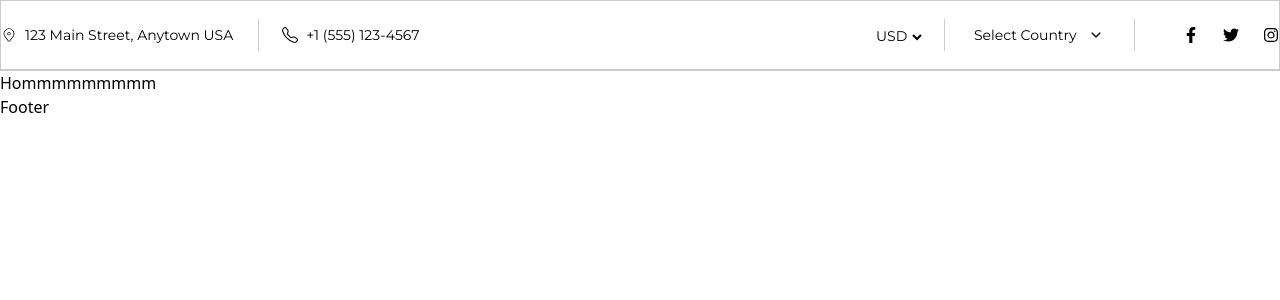
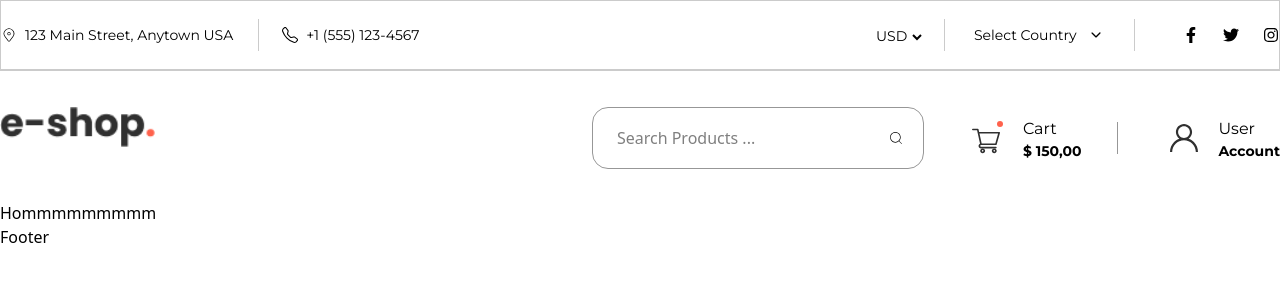
Before and after one commit to shadafhossain01/E-shop, a React (Vite) app: page / in a window 1280 px wide. Shown: the top 300 px of the page. Built offline with nearby package versions, Linux system fonts and the light colour scheme.

Commit message:
Middle Header Done

```diff
--- a/src/components/header/Header.jsx
+++ b/src/components/header/Header.jsx
@@ -1,10 +1,12 @@
 import React from 'react'
 import TopHeader from './TopHeader'
+import MiddleHeader from './MiddleHeader'
 
 const Header = () => {
   return (
     <>
       <TopHeader/>
+      <MiddleHeader/>
     </>
   )
 }
--- a/src/components/header/MiddleHeader.jsx
+++ b/src/components/header/MiddleHeader.jsx
@@ -0,0 +1,48 @@
+import React from "react";
+import Container from "../commonLayout/Container"
+import { CiSearch } from "react-icons/ci";
+import  Cart from "../../svg/Cart"
+import UserIcon from "../../svg/UserIcon"
+
+const MiddleHeader = () => {
+  return (
+    <Container>
+      <div className="flex justify-between pt-9 pb-8">
+        <img src="images/logo.png" className="h-[40px]" />
+        <div className="flex items-center justify-between">
+          {/* Input Box */}
+          <div className="relative flex items-center mr-12">
+            <input
+              placeholder="Search Products ..."
+              type="text"
+              className="w-[332px] py-[18px] px-6 border-[1px] border-[#979797] rounded-2xl"
+            />
+            <CiSearch className="absolute right-5" />
+          </div>
+          {/* Cart Box */}
+          <div className="flex items-center gap-5 mr-[89px] relative after:absolute after:w-[1px] after:h-8 after:bg-[#979797] after:left-[145px]">
+            <div>
+              <Cart />
+            </div>
+            <div>
+              <span className="font-[Montserrat] text-[16px]">Cart</span>
+              <p className="font-[Montserrat] font-bold text-sm">$ 150,00</p>
+            </div>
+          </div>
+          {/* user Box */}
+          <div className="flex items-center gap-5">
+            <div>
+              <UserIcon />
+            </div>
+            <div>
+              <span className="font-[Montserrat] text-[16px]">User</span>
+              <p className="font-[Montserrat] font-bold text-sm">Account</p>
+            </div>
+          </div>
+        </div>
+      </div>
+    </Container>
+  );
+};
+
+export default MiddleHeader;
--- /dev/null
+++ b/src/svg/Cart.jsx
@@ -0,0 +1,31 @@
+import React from "react";
+
+const Cart = () => {
+  return (
+    <>
+      <svg
+        width="31"
+        height="34"
+        viewBox="0 0 31 34"
+        fill="none"
+        xmlns="http://www.w3.org/2000/svg"
+      >
+        <path
+          d="M9.0213 24.1018H9.02258C9.02365 24.1018 9.02471 24.1016 9.02578 24.1016H23.8984C24.2646 24.1016 24.5865 23.8587 24.6871 23.5066L27.9684 12.0222C28.0391 11.7747 27.9895 11.5085 27.8346 11.303C27.6795 11.0975 27.4371 10.9766 27.1797 10.9766H7.12945L6.54306 8.33768C6.45953 7.96234 6.12671 7.69531 5.74218 7.69531H0.820312C0.367218 7.69531 0 8.06253 0 8.51562C0 8.96872 0.367218 9.33594 0.820312 9.33594H5.08423C5.18805 9.80356 7.89038 21.9643 8.04589 22.6639C7.1741 23.0428 6.5625 23.9121 6.5625 24.9219C6.5625 26.2788 7.6665 27.3828 9.02343 27.3828H23.8984C24.3515 27.3828 24.7187 27.0156 24.7187 26.5625C24.7187 26.1094 24.3515 25.7422 23.8984 25.7422H9.02343C8.57119 25.7422 8.20312 25.3741 8.20312 24.9219C8.20312 24.4703 8.56991 24.1028 9.0213 24.1018ZM26.0921 12.6172L23.2796 22.4609H9.68139L7.49389 12.6172H26.0921Z"
+          fill="#303030"
+        />
+        <path
+          d="M8.20312 29.8437C8.20312 31.2007 9.30713 32.3047 10.6641 32.3047C12.021 32.3047 13.125 31.2007 13.125 29.8437C13.125 28.4868 12.021 27.3828 10.6641 27.3828C9.30713 27.3828 8.20312 28.4868 8.20312 29.8437ZM10.6641 29.0234C11.1163 29.0234 11.4844 29.3915 11.4844 29.8437C11.4844 30.296 11.1163 30.6641 10.6641 30.6641C10.2118 30.6641 9.84375 30.296 9.84375 29.8437C9.84375 29.3915 10.2118 29.0234 10.6641 29.0234Z"
+          fill="#303030"
+        />
+        <path
+          d="M19.7969 29.8437C19.7969 31.2007 20.9009 32.3047 22.2578 32.3047C23.6147 32.3047 24.7187 31.2007 24.7187 29.8437C24.7187 28.4868 23.6147 27.3828 22.2578 27.3828C20.9009 27.3828 19.7969 28.4868 19.7969 29.8437ZM22.2578 29.0234C22.7101 29.0234 23.0781 29.3915 23.0781 29.8437C23.0781 30.296 22.7101 30.6641 22.2578 30.6641C21.8056 30.6641 21.4375 30.296 21.4375 29.8437C21.4375 29.3915 21.8056 29.0234 22.2578 29.0234Z"
+          fill="#303030"
+        />
+        <circle cx="28" cy="3" r="3" fill="#FF624C" />
+      </svg>
+    </>
+  );
+};
+
+export default Cart;
--- /dev/null
+++ b/src/svg/UserIcon.jsx
@@ -0,0 +1,27 @@
+import React from "react";
+
+const UserIcon = () => {
+  return (
+    <svg
+      width="28"
+      height="28"
+      viewBox="0 0 28 28"
+      fill="none"
+      xmlns="http://www.w3.org/2000/svg"
+    >
+      <g clip-path="url(#clip0_2_216)">
+        <path
+          d="M23.8995 18.1005C22.3747 16.5757 20.5597 15.4469 18.5795 14.7635C20.7004 13.3028 22.0938 10.8581 22.0938 8.09375C22.0938 3.63087 18.4629 0 14 0C9.53712 0 5.90625 3.63087 5.90625 8.09375C5.90625 10.8581 7.29963 13.3028 9.42058 14.7635C7.44034 15.4469 5.62538 16.5757 4.10052 18.1005C1.45627 20.7448 0 24.2605 0 28H2.1875C2.1875 21.4866 7.48656 16.1875 14 16.1875C20.5134 16.1875 25.8125 21.4866 25.8125 28H28C28 24.2605 26.5437 20.7448 23.8995 18.1005ZM14 14C10.7433 14 8.09375 11.3505 8.09375 8.09375C8.09375 4.837 10.7433 2.1875 14 2.1875C17.2567 2.1875 19.9062 4.837 19.9062 8.09375C19.9062 11.3505 17.2567 14 14 14Z"
+          fill="#303030"
+        />
+      </g>
+      <defs>
+        <clipPath id="clip0_2_216">
+          <rect width="28" height="28" fill="white" />
+        </clipPath>
+      </defs>
+    </svg>
+  );
+};
+
+export default UserIcon;
```
